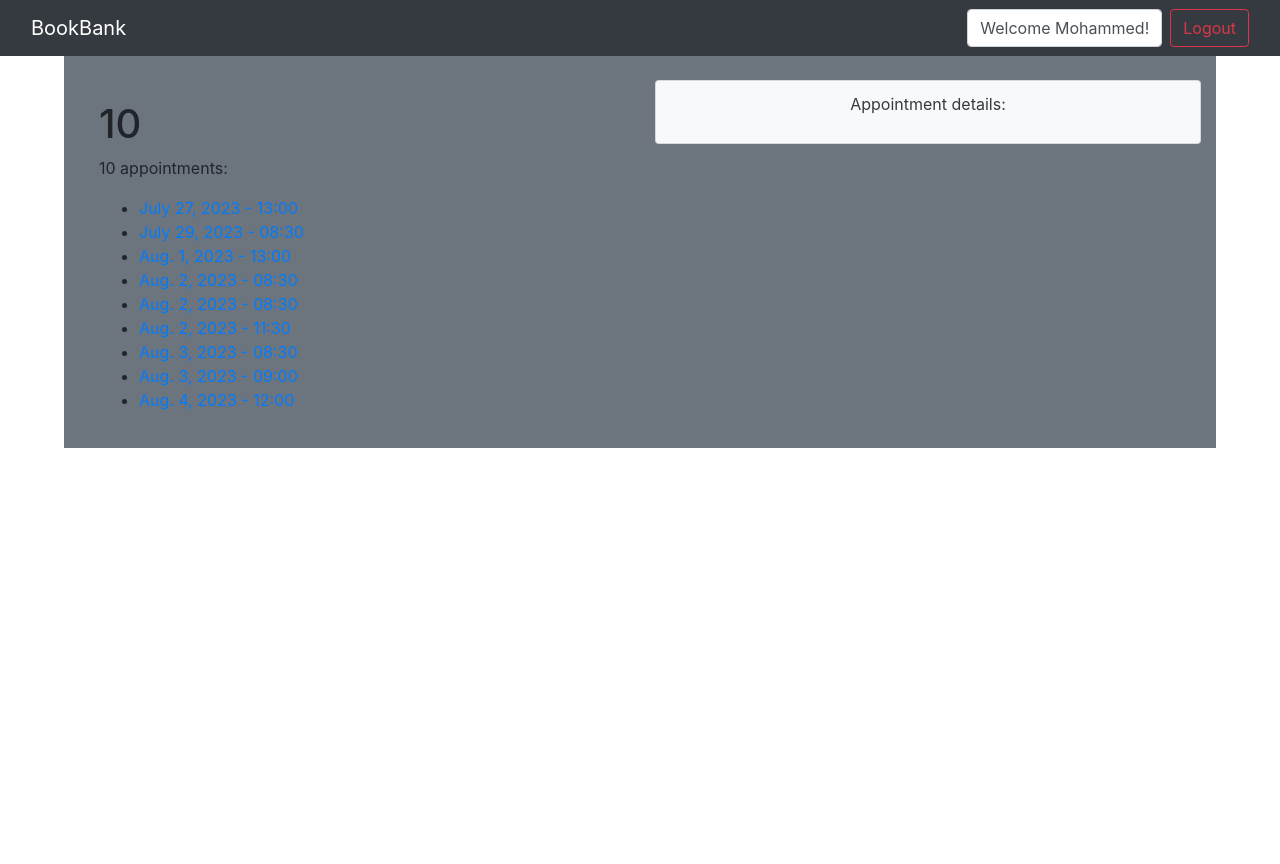
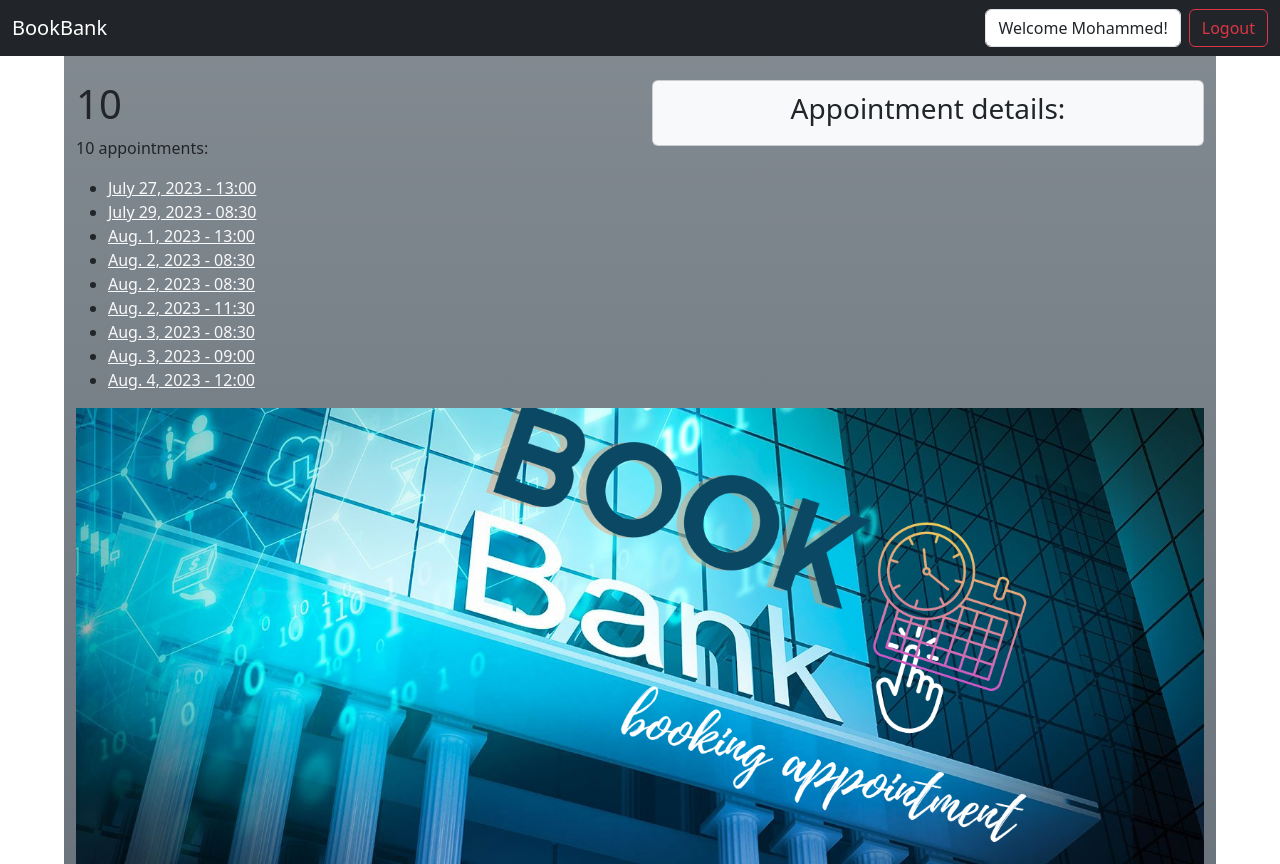
Before and after one commit to mhmd3397/BookBank, a Django app: template bookbank/bank/templates/all_appointment.html in a window 1280 px wide. Before the commit the page ends 448 px from the top, so only its background shows below. Run offline with Django 3.2, Linux system fonts and the light colour scheme; data comes from the database, SQL or seed files in the repository; both versions use the stored data as it was after the commit; tables that the repository leaves empty hold one stand-in row (values such as "Sample post"); the template is opened without the code that fills it: values that come from a table or form of the project are taken from there, most other values are stand-ins (such as "Sample title", 1, 10 or a date in 2020); some libraries are stand-ins or nearby versions.

Commit message:
final commit

```diff
--- a/bookbank/bank/templates/all_appointment.html
+++ b/bookbank/bank/templates/all_appointment.html
@@ -7,6 +7,10 @@
     <title>Home Page</title>
     {% load static %}
     <link rel="stylesheet" href="https://maxcdn.bootstrapcdn.com/bootstrap/4.0.0/css/bootstrap.min.css">
+    <link href="https://cdn.jsdelivr.net/npm/bootstrap@5.0.2/dist/css/bootstrap.min.css" rel="stylesheet"
+        integrity="sha384-EVSTQN3/azprG1Anm3QDgpJLIm9Nao0Yz1ztcQTwFspd3yD65VohhpuuCOmLASjC" crossorigin="anonymous">
+    <link href="https://cdn.jsdelivr.net/npm/bootstrap@5.3.1/dist/css/bootstrap.min.css" rel="stylesheet"
+        integrity="sha384-4bw+/aepP/YC94hEpVNVgiZdgIC5+VKNBQNGCHeKRQN+PtmoHDEXuppvnDJzQIu9" crossorigin="anonymous">
 </head>
 
 <body>
@@ -38,7 +42,7 @@
                         <ul>
                             {% for appointment in appointments|dictsort:'time'|dictsort:'day' %}
                             <li>
-                                <a href="#" class="appointment-link"
+                                <a href="#" class="appointment-link link-light"
                                     data-appointment-id="{{ appointment.id }}">{{ appointment.day }} -
                                     {{ appointment.time }}</a>
                             </li>
@@ -48,11 +52,13 @@
                 </div>
                 <div class="col-sm-6">
                     <div class="card text-dark bg-light mb-3" style="padding: 2%; align-items: center;">
-                        <p>Appointment details:</p>
+                        <h3>Appointment details:</h3>
                         <div id="appointment-details"></div>
                     </div>
                 </div>
             </div>
+            {% load static %}
+            <div><img class="img-fluid" src="{% static "img/book_bank.png" %}" alt="My image"></div>
         </div>
     </main>
     <script src="https://code.jquery.com/jquery-3.6.0.min.js"></script>
--- a/bookbank/bank/templates/creating_appointment_page.html
+++ b/bookbank/bank/templates/creating_appointment_page.html
@@ -81,6 +81,8 @@
                     </div>
                 </div>
             </div>
+            {% load static %}
+            <div><img class="img-fluid" src="{% static "img/bookbank_hand.png" %}" alt="My image"></div>
         </div>
     </main>
 
--- a/bookbank/bank/templates/edit_appointment_page.html
+++ b/bookbank/bank/templates/edit_appointment_page.html
@@ -82,6 +82,8 @@
                     </div>
                 </div>
             </div>
+            {% load static %}
+            <div><img class="img-fluid" src="{% static "img/bookbank_hand.png" %}" alt="My image"></div>
         </div>
     </main>
 
--- a/bookbank/bank/templates/home_page_customer.html
+++ b/bookbank/bank/templates/home_page_customer.html
@@ -68,6 +68,8 @@
                     </div>
                 </div>
             </div>
+            {% load static %}
+            <div><img class="img-fluid" src="{% static "img/bookbank_hand.png" %}" alt="My image"></div>
         </div>
     </main>
     <script src="https://cdn.jsdelivr.net/npm/@popperjs/core@2.11.8/dist/umd/popper.min.js"
--- a/bookbank/bank/templates/home_page_employee.html
+++ b/bookbank/bank/templates/home_page_employee.html
@@ -48,6 +48,8 @@
                     </div>
                 </div>
             </form>
+            {% load static %}
+            <div><img class="img-fluid" src="{% static "img/book_bank.png" %}" alt="My image"></div>
         </div>
     </main>
 
--- a/bookbank/bank/templates/login_page.html
+++ b/bookbank/bank/templates/login_page.html
@@ -59,6 +59,8 @@
                 </div>
             </div>
         </div>
+        {% load static %}
+        <div><img class="img-fluid" src="{% static "img/bookbank_hand.png" %}" alt="My image"></div>
     </div>
     <!-- Include the necessary JavaScript libraries -->
     <script src="https://code.jquery.com/jquery-3.6.0.min.js"></script>
--- a/bookbank/bank/templates/main_page.html
+++ b/bookbank/bank/templates/main_page.html
@@ -39,14 +39,16 @@
                     <br>
                     <a href="{% url 'employee_registration' %}"><button class="btn btn-primary" type="submit">Employee
                             Registration</button></a>
-                            <br>
+                    <br>
                     <a href="{% url 'customer_registration' %}"><button class="btn btn-primary" type="submit">Customer
                             Registration</button></a>
-                            <br>
+                    <br>
                     <a class="login-link" href="{% url 'login_registration' %}">Already registered? Log in</a>
                 </div>
             </div>
         </div>
+        {% load static %}
+        <div><img class="img-fluid" src="{% static "img/book_bank.png" %}" alt="My image"></div>
     </div>
     <script src="https://code.jquery.com/jquery-3.6.0.min.js"></script>
     <script src="https://maxcdn.bootstrapcdn.com/bootstrap/4.0.0/js/bootstrap.min.js"></script>
```
Also changed, not shown: bookbank/bank/static/img/bookbank_hand.png (added), bookbank/db.sqlite3.
